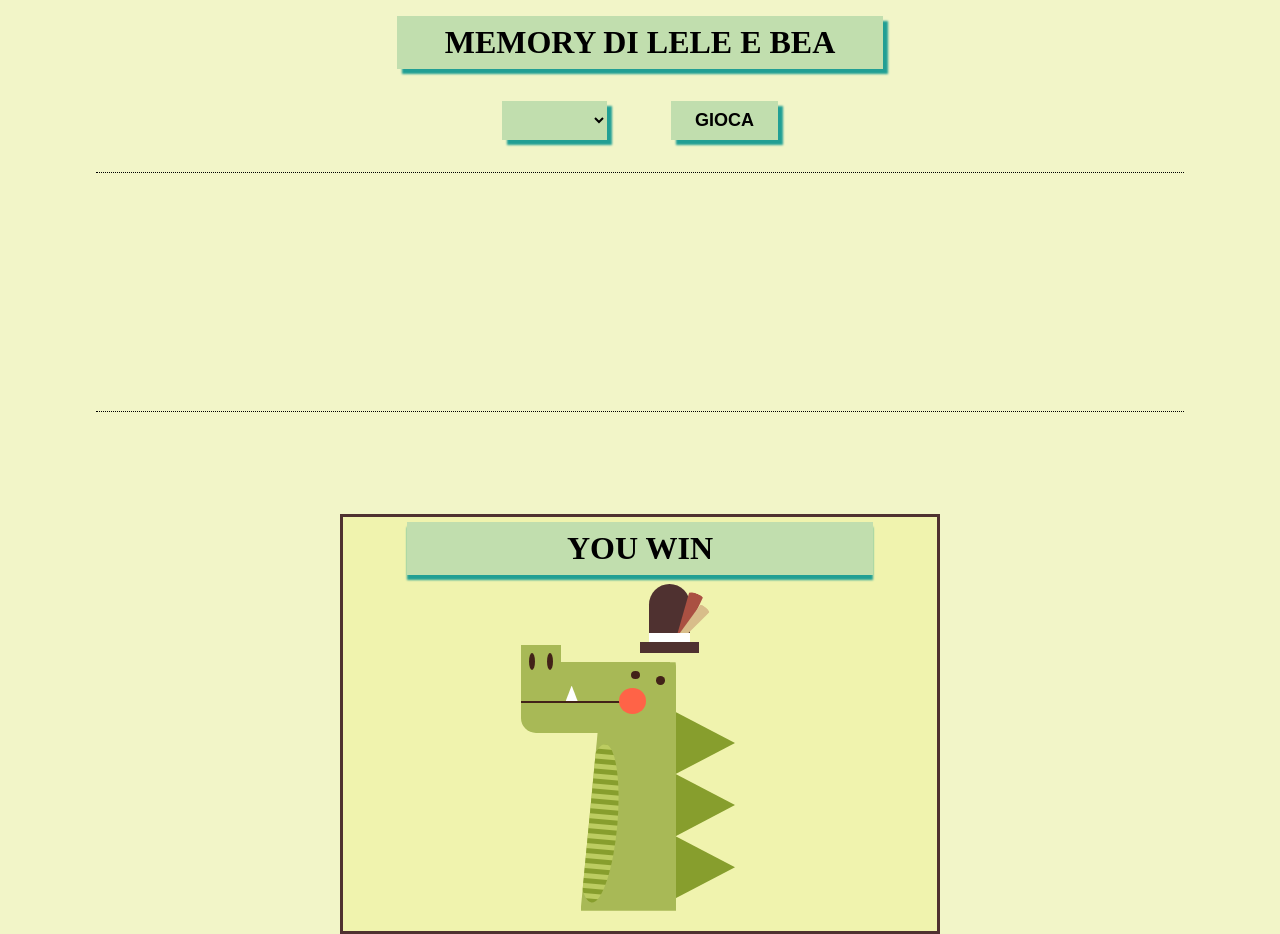
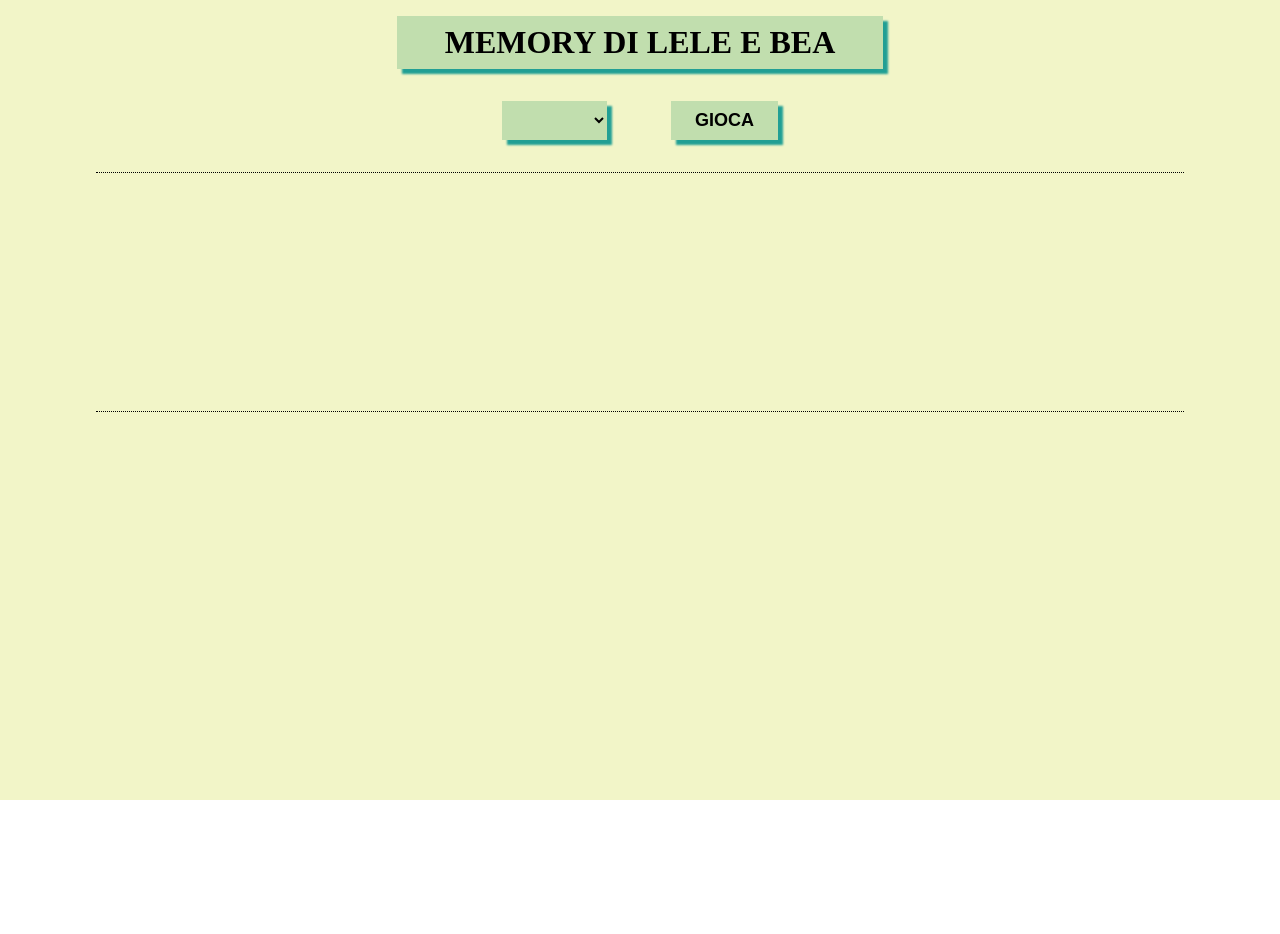
Before and after one commit to Luega/MemoryGame, a Vue app: page / in a window 1280 px wide. After the commit the page ends 800 px from the top, so only its background shows below. Built offline with nearby package versions, Linux system fonts and the light colour scheme.

Commit message:
added ending croc

```diff
--- a/src/components/BabboleoWorld copy.vue
+++ b/src/components/BabboleoWorld copy.vue
@@ -30,43 +30,6 @@
         </div>
       </div>
     </div>
-
-
-    <div class="box">
-      <h1 class="text-crocodile">you win</h1>
-      <div class="head">
-        <div class="eye-left"></div>
-        <div class="eye-right"></div>
-        <div class="mouth"></div>
-        <div class="tooth"></div>
-        <div class="cheek"></div>
-        <div class="cheek-copy"></div>
-        <div class="nose">
-          <div class="nose-hole-left"></div>
-          <div class="nose-hole-right"></div>
-        </div>
-      </div>
-      <div class="body">
-        <div class="belly">
-          <div class="stripes"></div>
-        </div>
-      </div>
-      <div class="body-copy">
-        <div class="fur-top"></div>
-        <div class="fur-middle"></div>
-        <div class="fur-bottom"></div>
-      </div>
-      <div class="hat-container">
-        <div class="hat-base">
-          <div class="hat-ribbon"></div>
-        </div>
-        <div class="hat-bottom"></div>
-        <div class="hat-feather-top"></div>
-        <div class="hat-feather-bottom"></div>
-      </div>
-    </div>
-
-
   </div>
 </template>
 
@@ -228,10 +191,45 @@ export default {
             this.comparisonArray.splice(0, 2);
             // remove the ids from idsArray
             this.idArray.splice(0, 2);
-            // if the number of obj in the endingArray is the same of the cardsNumber the game is ended
+            // if the number of obj in the endingArray is the same of the cardsNumber the game is ended and ending-crocodile will be shown
             if (this.endingArray.length == this.cardsNumber) {
               setTimeout(() => {
-                alert('hai vinto!')
+                document.querySelector('.container_bottom').innerHTML =
+                `
+                <div class="box">
+                  <h1 class="text-crocodile">you win</h1>
+                  <div class="head">
+                    <div class="eye-left"></div>
+                    <div class="eye-right"></div>
+                    <div class="mouth"></div>
+                    <div class="tooth"></div>
+                    <div class="cheek"></div>
+                    <div class="cheek-copy"></div>
+                    <div class="nose">
+                      <div class="nose-hole-left"></div>
+                      <div class="nose-hole-right"></div>
+                    </div>
+                  </div>
+                  <div class="body">
+                    <div class="belly">
+                      <div class="stripes"></div>
+                    </div>
+                  </div>
+                  <div class="body-copy">
+                    <div class="fur-top"></div>
+                    <div class="fur-middle"></div>
+                    <div class="fur-bottom"></div>
+                  </div>
+                  <div class="hat-container">
+                    <div class="hat-base">
+                      <div class="hat-ribbon"></div>
+                    </div>
+                    <div class="hat-bottom"></div>
+                    <div class="hat-feather-top"></div>
+                    <div class="hat-feather-bottom"></div>
+                  </div>
+                </div>
+                `;
               }, 1000);
             }
             // if the img of objs are not the same
@@ -295,7 +293,7 @@ export default {
 }
 </script>
 
-<style scoped lang="scss">
+<style lang="scss">
 .container {
   min-height: 100vh;
   display: flex;
@@ -380,14 +378,14 @@ export default {
 //ending crocodile
 .box{
   position: relative;
-  margin: auto;
-  margin-top: 8%;
+  margin: 1rem auto;
   width: 600px;
   height: 420px;
   background: none;
   border: solid 3px white;
   background: #F0F3AE;
   border: 3px solid #4F3130;
+  animation: ending-croc 5s;
 }
 .text-crocodile {
   margin: 0.3rem 4rem 0 4rem;
@@ -606,13 +604,13 @@ export default {
   );
   background-size: 100% 10px;
 }
-//animation for text-crocodile
-@keyframes big-text {
+//animation for ending-crocodile
+@keyframes ending-croc {
   from {
-    transform: scale(1);
+    transform: scale(0);
   }
   to {
-    transform: scale(1.2);
+    transform: scale(1);
   }
 }
 </style>
```
